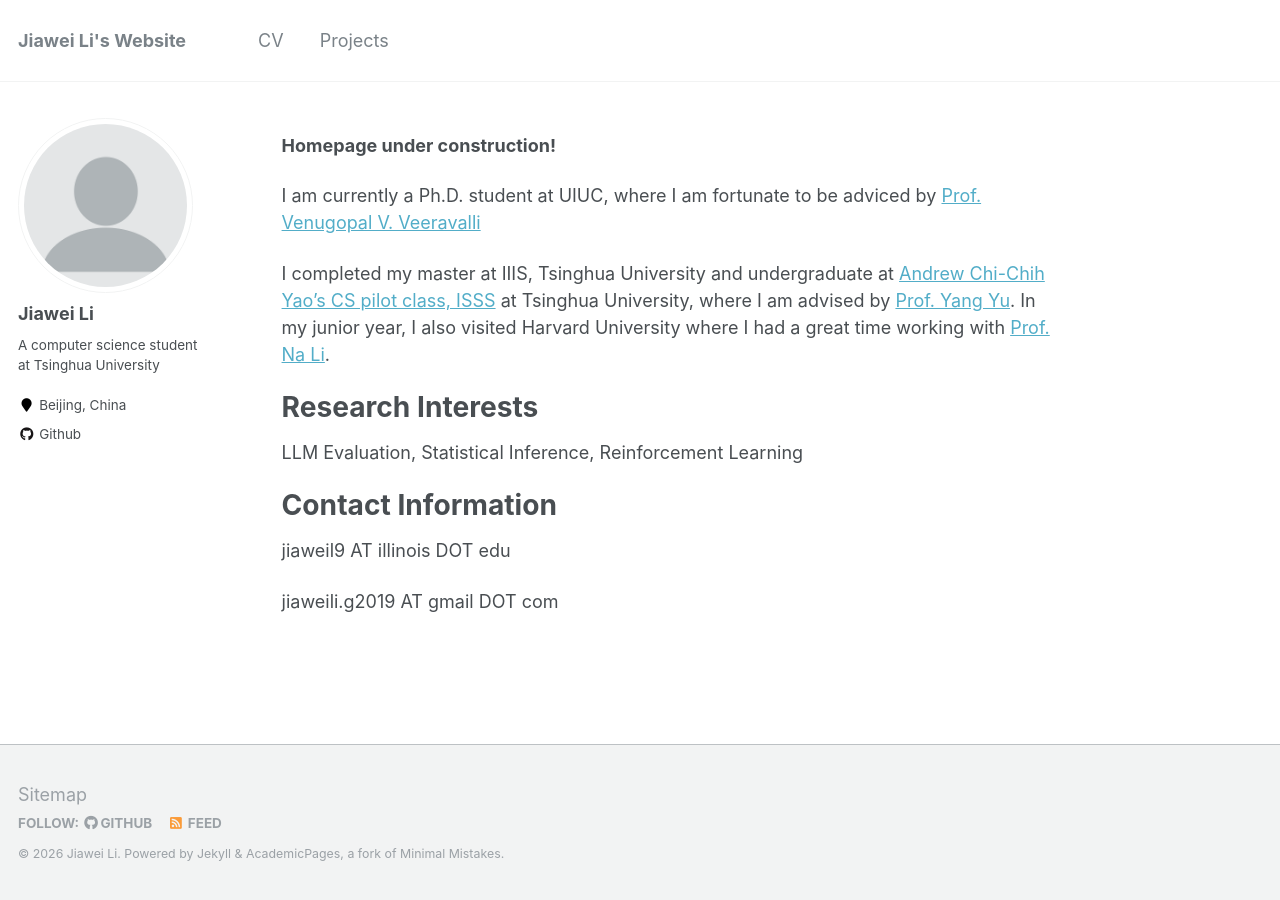
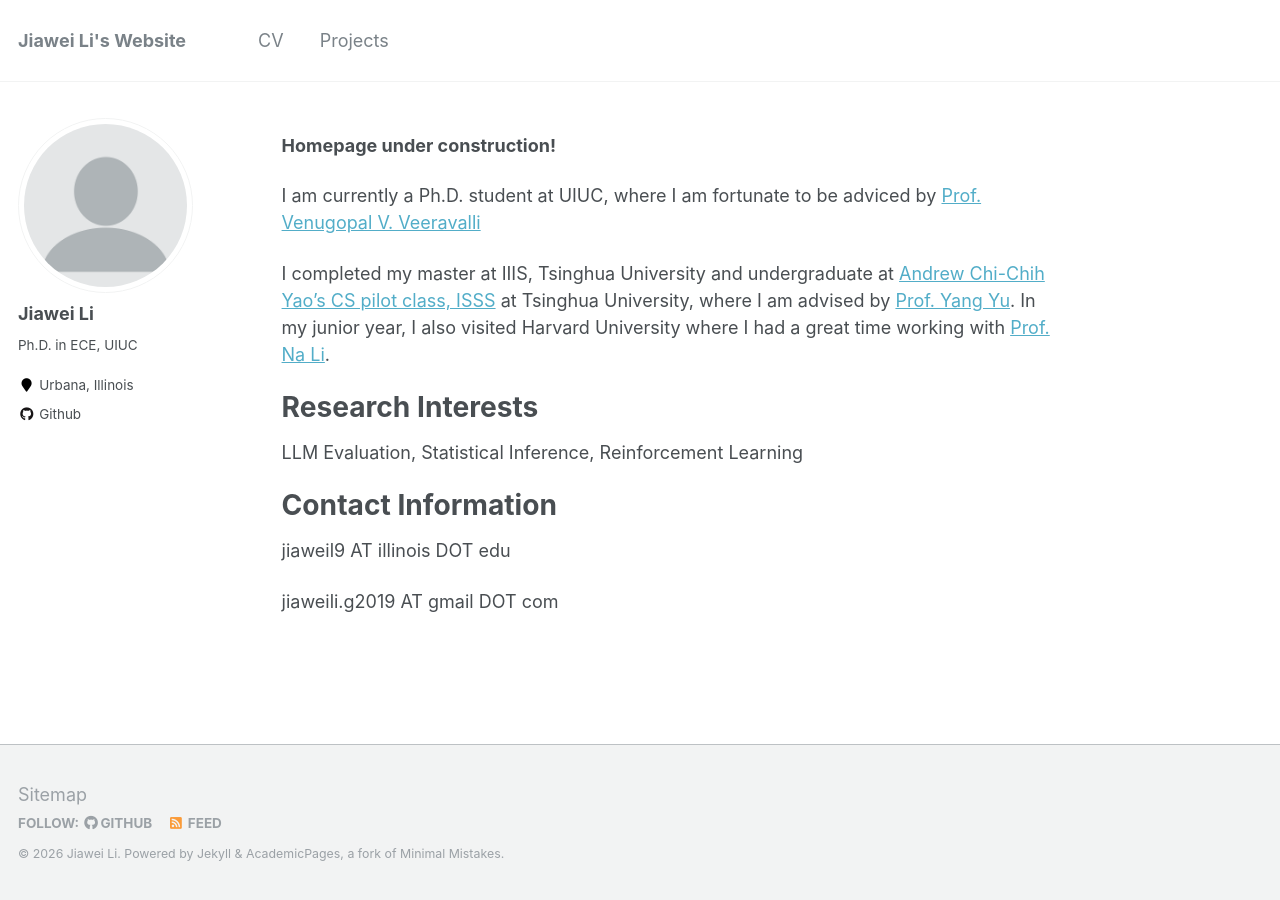
Before and after one commit to Jiawei-Li20/Jiawei-Li20.github.io, a Jekyll site: the page built from _pages/about.md, in a window 1280 px wide. Built offline with Jekyll 4.4.1, drawn with Linux system fonts in a browser that asks for light colours.

Commit message:
Update author bio and location in config

```diff
--- a/_config.yml
+++ b/_config.yml
@@ -82,8 +82,8 @@ analytics:
 author:
   name             : "Jiawei Li"
   avatar           : "profile.png"
-  bio              : "A computer science student at Tsinghua University"
-  location         : "Beijing, China"
+  bio              : "Ph.D. in ECE, UIUC"
+  location         : "Urbana, Illinois"
   employer         :
   pubmed           : # "https://www.ncbi.nlm.nih.gov/pubmed/?term=john+snow"
   googlescholar    : # "http://yourfullgooglescholarurl.com"
```
